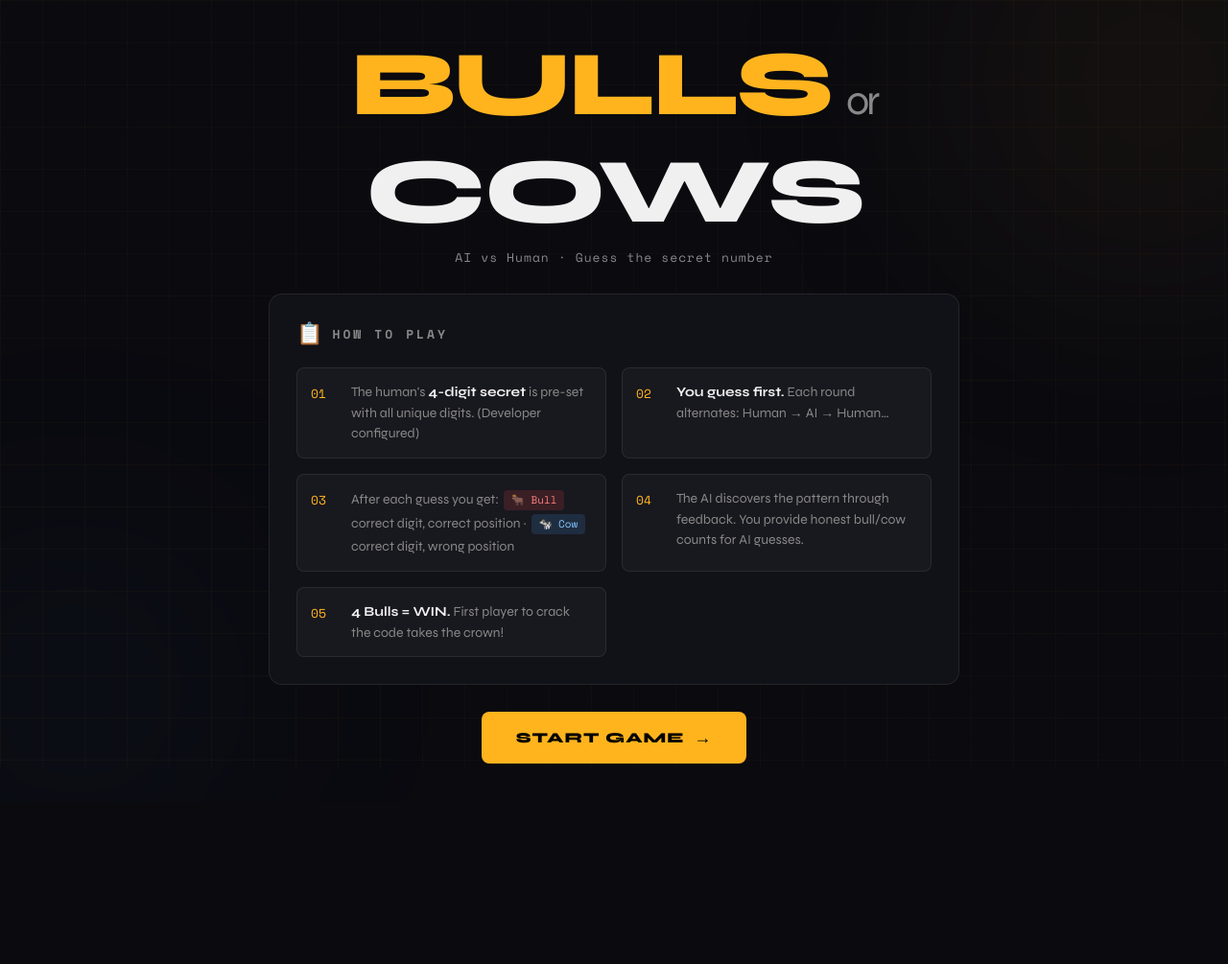
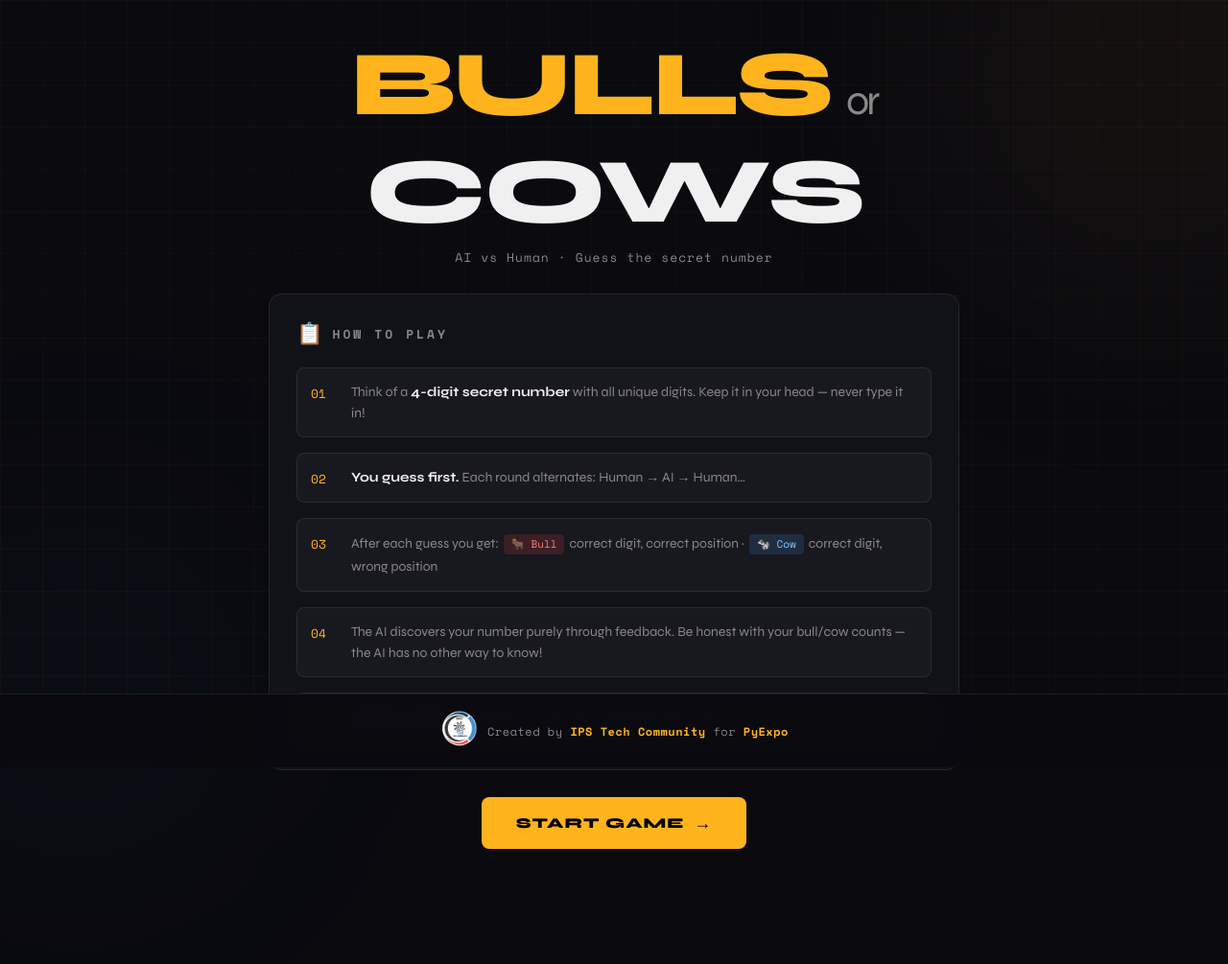
Before and after one commit to YogeshVenugopal/FuzzBuzzGame, a Flask app: page / in a window 1280 px wide. Shown: the whole page at 96% size. Before the commit the page ends 796 px from the top, so only its background shows below. Run offline with Flask 3, Linux system fonts and the light colour scheme.

Commit message:
Game Developed

```diff
--- a/app.py
+++ b/app.py
@@ -1,5 +1,9 @@
 """
 app.py - Flask application for Bulls or Cows (Hard Mode, AI vs Human)
+
+The human THINKS of a 4-digit number with all unique digits (never types it in).
+The AI learns purely from the bulls/cows feedback the human provides.
+No secret is stored server-side for the human's number — trust the player.
 """
 
 import os
@@ -7,21 +11,11 @@ import random
 from flask import Flask, render_template, request, session, jsonify, redirect, url_for
 
 from game_logic import validate_number, calculate_bulls_and_cows, is_winner
-from ai_solver import AIBrainHard, generate_all_combinations
+from ai_solver import AIBrainHard, generate_all_combinations, filter_candidates
 
 app = Flask(__name__)
 app.secret_key = os.environ.get('SECRET_KEY', 'bulls-cows-hard-mode-secret-2024')
 
-# ─────────────────────────────────────────────
-# HUMAN'S SECRET — SET BY DEVELOPER
-# ─────────────────────────────────────────────
-# Change this to the human player's secret number
-HUMAN_SECRET = '1234'  # Developer sets this — all 4 unique digits
-
-
-# ─────────────────────────────────────────────
-# HELPER UTILITIES
-# ─────────────────────────────────────────────
 
 def pick_ai_secret():
     """Randomly choose a valid 4-digit unique-digit number for the AI's secret."""
@@ -33,20 +27,14 @@ def error_response(message, status=400):
     return jsonify({'success': False, 'error': message}), status
 
 
-# ─────────────────────────────────────────────
-# ROUTES
-# ─────────────────────────────────────────────
-
 @app.route('/')
 def index():
-    """Landing page — show rules and start button."""
     return render_template('index.html')
 
 
 @app.route('/game')
 def game():
-    """Game screen — requires an active session."""
-    if 'human_secret' not in session:
+    if 'ai_secret' not in session:
         return redirect(url_for('index'))
     return render_template('game.html')
 
@@ -55,43 +43,27 @@ def game():
 def start():
     """
     Initialize a new game.
-    Uses the pre-set HUMAN_SECRET (set by developer).
-    The AI picks its own secret internally; the human never sees it.
+    The human THINKS of a secret — never stored server-side.
+    AI uses only the feedback the human gives to narrow candidates.
     """
-    # Validate that the pre-set human secret is valid
-    valid, msg = validate_number(HUMAN_SECRET)
-    if not valid:
-        return error_response(f'Invalid HUMAN_SECRET configuration: {msg}')
-
-    # Clear any previous session
     session.clear()
-
-    # Store game state
-    session['human_secret'] = HUMAN_SECRET
     session['ai_secret'] = pick_ai_secret()
     session['ai_state'] = AIBrainHard.initial_state()
-    session['human_guesses'] = []   # list of {guess, bulls, cows}
-    session['ai_guesses'] = []      # list of {guess, bulls, cows}
+    session['human_guesses'] = []
+    session['ai_guesses'] = []
     session['game_over'] = False
-    session['winner'] = None        # 'human' | 'ai'
-    session['turn'] = 'human'       # whose turn to guess next
-
+    session['winner'] = None
+    session['turn'] = 'human'
     return jsonify({'success': True, 'redirect': '/game'})
 
 
 @app.route('/human-turn', methods=['POST'])
 def human_turn():
-    """
-    Human submits a guess against the AI's secret number.
-    Expects JSON: { "guess": "5678" }
-    Returns bulls, cows, and whether the human won.
-    """
+    """Human guesses the AI's secret."""
     if 'ai_secret' not in session:
         return error_response('No active game. Please start a new game.', 403)
-
     if session.get('game_over'):
         return error_response('Game is already over.')
-
     if session.get('turn') != 'human':
         return error_response('It is not your turn.')
 
@@ -108,48 +80,31 @@ def human_turn():
     bulls, cows = calculate_bulls_and_cows(ai_secret, guess)
     won = is_winner(bulls)
 
-    # Record guess
-    entry = {'guess': guess, 'bulls': bulls, 'cows': cows}
     guesses = session.get('human_guesses', [])
-    guesses.append(entry)
+    guesses.append({'guess': guess, 'bulls': bulls, 'cows': cows})
     session['human_guesses'] = guesses
 
     if won:
         session['game_over'] = True
         session['winner'] = 'human'
         return jsonify({
-            'success': True,
-            'bulls': bulls,
-            'cows': cows,
-            'won': True,
-            'winner': 'human',
-            'ai_secret': ai_secret,
+            'success': True, 'bulls': bulls, 'cows': cows,
+            'won': True, 'winner': 'human', 'ai_secret': ai_secret,
         })
 
-    # Pass turn to AI
     session['turn'] = 'ai'
-    return jsonify({
-        'success': True,
-        'bulls': bulls,
-        'cows': cows,
-        'won': False,
-    })
+    return jsonify({'success': True, 'bulls': bulls, 'cows': cows, 'won': False})
 
 
 @app.route('/ai-turn', methods=['GET'])
 def ai_turn():
-    """
-    AI generates its next guess.
-    Returns the AI's guess string so the human can evaluate it.
-    """
-    if 'human_secret' not in session:
+    """AI picks next guess from remaining candidates."""
+    if 'ai_state' not in session:
         return error_response('No active game.', 403)
-
     if session.get('game_over'):
         return error_response('Game is already over.')
-
     if session.get('turn') != 'ai':
-        return error_response('It is not the AI\'s turn.')
+        return error_response("It is not the AI's turn.")
 
     ai_state = session.get('ai_state')
     guess, ai_state = AIBrainHard.make_guess(ai_state)
@@ -161,18 +116,15 @@ def ai_turn():
 @app.route('/ai-feedback', methods=['POST'])
 def ai_feedback():
     """
-    Human provides bulls/cows feedback for the AI's last guess.
-    Expects JSON: { "bulls": 1, "cows": 2 }
-    AI updates its candidate list; if 4 bulls → AI wins.
+    Human provides honest bulls/cows feedback for AI's guess.
+    AI narrows its candidate pool. No server secret for human's number.
     """
-    if 'human_secret' not in session:
+    if 'ai_state' not in session:
         return error_response('No active game.', 403)
-
     if session.get('game_over'):
         return error_response('Game is already over.')
-
     if session.get('turn') != 'ai':
-        return error_response('It is not the AI\'s turn.')
+        return error_response("It is not the AI's turn.")
 
     data = request.get_json()
     if not data:
@@ -180,34 +132,21 @@ def ai_feedback():
 
     try:
         bulls = int(data.get('bulls', -1))
-        cows = int(data.get('cows', -1))
+        cows  = int(data.get('cows',  -1))
     except (TypeError, ValueError):
         return error_response('Bulls and cows must be integers.')
 
     if not (0 <= bulls <= 4 and 0 <= cows <= 4 and bulls + cows <= 4):
         return error_response('Invalid bulls/cows values (must be 0–4, sum ≤ 4).')
 
-    # Verify honesty: check feedback against the real human secret
     ai_state = session['ai_state']
-
-    # Get the current guess that the AI just made
-    human_secret = session['human_secret']
     real_guess = ai_state.get('current_guess')
-    if real_guess:
-        real_bulls, real_cows = calculate_bulls_and_cows(human_secret, real_guess)
-        if bulls != real_bulls or cows != real_cows:
-            return error_response(
-                f'Incorrect feedback! The real result is {real_bulls} Bulls, {real_cows} Cows. '
-                'No cheating allowed! 🕵️'
-            )
-
     won = is_winner(bulls)
 
-    # Apply feedback to AI solver
+    # Apply feedback — AI eliminates impossible candidates
     ai_state = AIBrainHard.apply_feedback(ai_state, bulls, cows)
     session['ai_state'] = ai_state
 
-    # Record AI guess
     ai_guesses = session.get('ai_guesses', [])
     ai_guesses.append({'guess': real_guess or '????', 'bulls': bulls, 'cows': cows})
     session['ai_guesses'] = ai_guesses
@@ -216,20 +155,27 @@ def ai_feedback():
         session['game_over'] = True
         session['winner'] = 'ai'
         return jsonify({
-            'success': True,
-            'won': True,
-            'winner': 'ai',
-            'human_secret': human_secret,
+            'success': True, 'won': True, 'winner': 'ai',
+            'ai_guess': real_guess,
         })
 
-    # Pass turn back to human
+    # Check remaining candidates — detect contradictory feedback
+    candidates = generate_all_combinations()
+    for entry in ai_state.get('guessed', []):
+        candidates = filter_candidates(candidates, entry['guess'], entry['bulls'], entry['cows'])
+
+    if len(candidates) == 0:
+        return error_response(
+            'No valid numbers remain! Your feedback may be inconsistent. '
+            'Please verify your answers or start a new game.'
+        )
+
     session['turn'] = 'human'
     return jsonify({'success': True, 'won': False})
 
 
 @app.route('/result', methods=['GET'])
 def result():
-    """Return current game state summary."""
     return jsonify({
         'success': True,
         'game_over': session.get('game_over', False),
@@ -242,14 +188,9 @@ def result():
 
 @app.route('/reset', methods=['POST'])
 def reset():
-    """Clear session and restart."""
     session.clear()
     return jsonify({'success': True, 'redirect': '/'})
 
 
-# ─────────────────────────────────────────────
-# ENTRY POINT
-# ─────────────────────────────────────────────
-
 if __name__ == '__main__':
     app.run(debug=True, port=5000)
--- a/static/script.js
+++ b/static/script.js
@@ -355,7 +355,10 @@ async function submitAiFeedback() {
 
     if (data.won) {
       hide('aiCard');
-      setTimeout(() => showWinner('ai', data.human_secret), 400);
+      // Show AI's winning guess (the number it cracked)
+      const aiDisplay = document.getElementById('aiGuessDisplay');
+      const winGuess = (aiDisplay ? aiDisplay.textContent : '????').replace(/\s/g, '');
+      setTimeout(() => showWinner('ai', winGuess), 400);
       return;
     }
 
@@ -408,9 +411,9 @@ function showWinner(winner, revealedSecret) {
   document.getElementById('winTitle').textContent  = isHuman ? 'HUMAN WINS!' : 'AI WINS!';
   document.getElementById('winSub').textContent    = isHuman
     ? `You cracked the AI's secret number!`
-    : `The AI cracked your secret number!`;
+    : `The AI figured out your secret number!`;
   document.getElementById('winSecret').textContent = revealedSecret
-    ? revealedSecret.split('').join(' ')
+    ? `The number was: ${revealedSecret.split('').join(' ')}`
     : '';
 
   overlay.style.display = 'flex';
--- a/static/style.css
+++ b/static/style.css
@@ -89,7 +89,8 @@ body {
   display: flex;
   align-items: center;
   justify-content: center;
-  padding: 40px 20px;
+  padding: 40px 20px 120px 20px;
+  min-height: 100vh;
 }
 
 .landing-container {
@@ -186,8 +187,8 @@ body {
 }
 
 .rules-grid {
-  display: grid;
-  grid-template-columns: 1fr 1fr;
+  display: flex;
+  flex-direction: column;
   gap: 16px;
 }
 
@@ -480,6 +481,7 @@ body {
   flex: 1;
   display: flex;
   flex-direction: column;
+  justify-content: center;
   align-items: center;
   padding: 32px 20px 60px;
   gap: 24px;
@@ -876,3 +878,62 @@ body {
 ::-webkit-scrollbar-track { background: transparent; }
 ::-webkit-scrollbar-thumb { background: var(--border); border-radius: 3px; }
 ::-webkit-scrollbar-thumb:hover { background: var(--border-accent); }
+
+/* ══════════════════════════════════════════════
+   FOOTER
+══════════════════════════════════════════════ */
+.landing-footer {
+  position: fixed;
+  bottom: 0;
+  left: 0;
+  right: 0;
+  background: rgba(10, 10, 15, 0.95);
+  border-top: 1px solid var(--border);
+  padding: 16px 20px;
+  z-index: 10;
+  backdrop-filter: blur(8px);
+}
+
+.footer-content {
+  display: flex;
+  align-items: center;
+  justify-content: center;
+  gap: 10px;
+  max-width: 100%;
+}
+
+.footer-icon {
+  display: inline-block;
+}
+
+.footer-icon img {
+  width: 40px;
+  height: 40px;
+  object-fit: contain;
+}
+
+.footer-text {
+  font-family: 'Space Mono', monospace;
+  font-size: 12px;
+  color: var(--text-dim);
+  letter-spacing: 0.5px;
+}
+
+.footer-text strong {
+  color: var(--amber);
+  font-weight: 700;
+}
+
+@media (max-width: 560px) {
+  .landing-footer {
+    padding: 12px 16px;
+  }
+
+  .footer-text {
+    font-size: 11px;
+  }
+
+  .footer-icon {
+    font-size: 18px;
+  }
+}
--- a/templates/game.html
+++ b/templates/game.html
@@ -46,7 +46,6 @@
 
       <header class="game-header">
         <div class="game-logo">BULLS <span>or</span> COWS</div>
-        <div class="mode-badge">HARD MODE</div>
       </header>
 
       <!-- ── HUMAN TURN CARD ── -->
--- a/templates/index.html
+++ b/templates/index.html
@@ -37,7 +37,7 @@
       <div class="rules-grid">
         <div class="rule-item">
           <div class="rule-num">01</div>
-          <div class="rule-text">The human's <strong>4-digit secret</strong> is pre-set with all unique digits. (Developer configured)</div>
+          <div class="rule-text">Think of a <strong>4-digit secret number</strong> with all unique digits. Keep it in your head — never type it in!</div>
         </div>
         <div class="rule-item">
           <div class="rule-num">02</div>
@@ -53,7 +53,7 @@
         </div>
         <div class="rule-item">
           <div class="rule-num">04</div>
-          <div class="rule-text">The AI discovers the pattern through feedback. You provide honest bull/cow counts for AI guesses.</div>
+          <div class="rule-text">The AI discovers your number purely through feedback. Be honest with your bull/cow counts — the AI has no other way to know!</div>
         </div>
         <div class="rule-item">
           <div class="rule-num">05</div>
@@ -70,8 +70,15 @@
         <span class="btn-arrow">→</span>
       </button>
     </section>
+  </div>
 
-  </div>
+  <!-- Footer -->
+  <footer class="landing-footer">
+    <div class="footer-content">
+      <span class="footer-icon"><img src="../static/IPS WHITE batch 1-B.png" alt="Community Logo"></span>
+      <span class="footer-text">Created by <strong>IPS Tech Community</strong> for <strong>PyExpo</strong></span>
+    </div>
+  </footer>
 
 
 
```
Also changed, not shown: ai_solver.py (+75 -47 lines), static/IPS WHITE batch 1-B.png (added).
